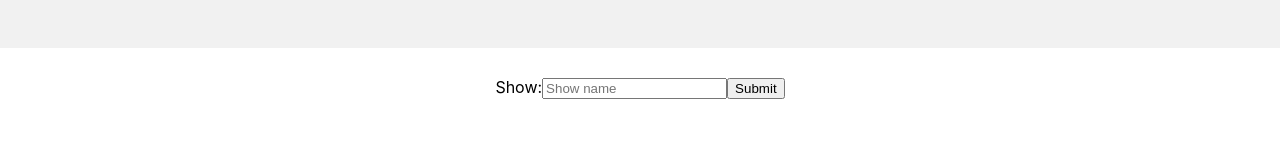
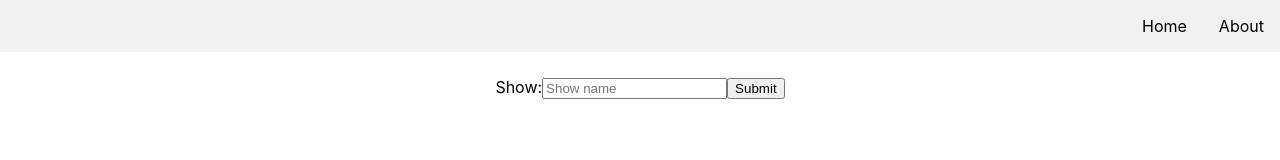
Before and after one commit to mirkotomovic/movie-api, a React (Create React App) app: page / in a window 1280 px wide. Shown: the top 160 px of the page. Built offline with nearby package versions, Linux system fonts and the light colour scheme.

Commit message:
navigation

```diff
--- a/src/App.css
+++ b/src/App.css
@@ -42,9 +42,124 @@
   align-content: stretch;
 }
 
-.header {
+.headerContainer {
   grid-area: header;
+}
+
+/* Sidebar buttons */
+.btn-container {
+  display: flex;
+  flex-wrap: wrap;
+  flex-direction: row;
+  justify-content: center;
+  margin-bottom: 2rem;
+  margin-top: -1rem;
+}
+
+.job-btn {
+  text-decoration: none;
+  text-transform: capitalize;
+  margin: 0 0.5rem;
+  transition: all 0.3s linear;
+  line-height: 1;
+  color: black;
+}
+
+.job-btn:hover {
+  color: gray;
+}
+
+.active-btn {
+  color: cyan;
+}
+
+.navbar {
+  display: flex;
+  position: relative;
+  justify-content: flex-end;
+  align-items: flex-end;
   background-color: #f1f1f1;
+}
+
+.brand-title {
+  font-size: 1.5rem;
+  margin: 0.5rem 2rem;
+}
+
+.navbar-links {
+  height: 100%;
+}
+
+.navbar-links ul {
+  display: flex;
+  margin: 0;
+  padding: 0;
+}
+
+.navbar-links li {
+  list-style: none;
+}
+
+.navbar-links li a {
+  display: block;
+  text-decoration: none;
+  color: black;
+  padding: 1rem;
+}
+
+.navbar-links li:hover {
+  background-color: #f6f6f6;
+}
+
+.toggle-button {
+  position: absolute;
+  top: .75rem;
+  right: 1rem;
+  display: none;
+  flex-direction: column;
+  justify-content: space-between;
+  width: 2rem;
+  height: 2rem;
+}
+
+.bar {
+  width: 2rem;
+  height: 0.2rem;
+  background-color: black;
+  margin: 2px -1rem;
+}
+
+@media (max-width: 800px) {
+  .navbar {
+    flex-direction: column;
+    align-items: flex-start;
+  }
+
+  .toggle-button {
+    display: flex;
+  }
+
+  .navbar-links {
+    display: none;
+    width: 100%;
+  }
+
+  .navbar-links ul {
+    width: 100%;
+    flex-direction: column;
+  }
+
+  .navbar-links ul li {
+    text-align: center;
+  }
+
+  .navbar-links ul li a {
+    padding: .5rem 1rem;
+  }
+
+  .navbar-links.active {
+    display: flex;
+  }
 }
 
 .footer {
--- a/src/App.js
+++ b/src/App.js
@@ -1,47 +1,25 @@
-import React, { useState } from 'react';
+import React, { createContext } from 'react';
 import {
   BrowserRouter as Router,
   Switch,
   Route,
 } from "react-router-dom";
-import { useForm } from "react-hook-form";
-// import { getPerson } from './services/people.service';
-import { searchShow } from './services/show.service'
 import SearchResult from 'components/SearchResult'
 import ShowPage from 'components/Show'
-
+import Header from 'components/Header';
 import 'App.css'
 
 function App() {
-  const [shows, setShows] = useState([]);
-  const { register, handleSubmit } = useForm();
-  const onSubmit = form => {
-    searchShow(form).then(data => setShows(data));
-  }
-
-  // useEffect(() => {
-  //   getPerson(1).then(data => setPerson(data));
-  // }, [])
-
   return (
     <Router>
       <div className="app">
-        <header className="header"></header>
+        <Header></Header>
         <Switch>
-          <Route exact path='/show/:showId'>
+          <Route path='/show/:showId'>
             <ShowPage></ShowPage>
           </Route>
           <Route exact path='/'>
-            <form className="searchForm" onSubmit={handleSubmit(onSubmit)}>
-              <label>
-                Show:
-                <input ref={register} type="text" name="query" placeholder="Show name" />
-              </label>
-              <input type="submit" value="Submit" />
-            </form>
-            <div className="resultContent">
-              <SearchResult props={shows} />
-            </div>
+            <SearchResult></SearchResult>
           </Route>
         </Switch>
         <footer className="footer"></footer>
--- /dev/null
+++ b/src/components/Header.js
@@ -0,0 +1,25 @@
+import React, { useState } from 'react'
+import { NavLink } from 'react-router-dom'
+
+const Header = () => {
+  const [toggle, setToggle] = useState(false);
+  return (
+    <header className="headerContainer">
+      <nav className="navbar">
+        <button className="toggle-button" onClick={() => setToggle(!toggle)}>
+          <div className="bar"></div>
+          <div className="bar"></div>
+          <div className="bar"></div>
+        </button>
+        <div className={`navbar-links ${toggle ? "active": ""}`}>
+          <ul>
+            <li><NavLink to="/">Home</NavLink></li>
+            <li><NavLink to="#">About</NavLink></li>
+          </ul>
+        </div>
+      </nav>
+    </header>
+  )
+}
+
+export default Header
--- a/src/components/SearchResult.js
+++ b/src/components/SearchResult.js
@@ -1,17 +1,33 @@
-import React from 'react'
+import React, { useState } from 'react';
 import { Link } from "react-router-dom";
-import ShowCard from 'components/ShowCard'
+import ShowCard from 'components/ShowCard';
+import { useForm } from "react-hook-form";
+import { searchShow } from 'services/show.service';
 
-export const SearchResult = ({ props }) => {
+export const SearchResult = () => {
+  const [shows, setShows] = useState([]);
+  const { register, handleSubmit } = useForm();
+  const onSubmit = form => {
+    searchShow(form).then(data => setShows(data));
+  }
   return (
     <>
-      {props.map(obj => {
+      <form className="searchForm" onSubmit={handleSubmit(onSubmit)}>
+        <label>
+          Show:
+          <input ref={register} type="text" name="query" placeholder="Show name" />
+        </label>
+        <input type="submit" value="Submit" />
+      </form>
+      <div className="resultContent">
+        {shows.map(obj => {
           return (
             <Link key={obj.show.id} to={"/show/" + obj.show.id}>
               <ShowCard props={obj.show}></ShowCard>
             </Link>
           )
         })}
+      </div>
     </>
   )
 }
--- a/src/components/Show.js
+++ b/src/components/Show.js
@@ -1,15 +1,20 @@
 import React, { useState, useEffect } from 'react'
-import {
-  useParams
-} from "react-router-dom";
 import BasicInfo from 'components/BasicInfoShow'
 import CrewShow from 'components/CrewShow'
 import CastShow from 'components/CastShow'
 import Season from 'components/Season'
-import { getBasicInfo, seasonsEpisodes } from 'services/show.service'
+import { getBasicInfo } from 'services/show.service'
+import {
+  useRouteMatch,
+  Switch,
+  Route,
+  NavLink,
+  useParams
+} from "react-router-dom";
 
 const Show = () => {
   const { showId } = useParams();
+  let { path, url } = useRouteMatch();
   const [showInfo, setShowInfo] = useState({});
   const [crew, setCrew] = useState([]);
   const [cast, setCast] = useState([]);
@@ -32,12 +37,30 @@ const Show = () => {
     )
   } else {
     return (<>
-      <div className="pageTitle"><h1>{showInfo.name}</h1></div>
+      <div className="pageTitle">
+        <h1>{showInfo.name}</h1>
+        <div className="btn-container">
+          <NavLink exact activeClassName="active-btn" className="job-btn" to={`${url}`}>Home</NavLink>
+          <NavLink activeClassName="active-btn" className="job-btn" to={`${url}/cast`}>Cast</NavLink>
+          <NavLink activeClassName="active-btn" className="job-btn" to={`${url}/crew`}>Crew</NavLink>
+          <NavLink activeClassName="active-btn" className="job-btn" to={`${url}/seasons`}>Seasons</NavLink>
+        </div>
+      </div>
       <div className="showContent">
-        <BasicInfo props={showInfo}></BasicInfo>
-        <CastShow props={cast}></CastShow>
-        <CrewShow props={crew}></CrewShow>
-        <Season props={showId} />
+        <Switch>
+          <Route exact path={`${path}/cast`}>
+            <CastShow props={cast}></CastShow>
+          </Route>
+          <Route exact path={`${path}/crew`}>
+            <CrewShow props={crew}></CrewShow>
+          </Route>
+          <Route exact path={`${path}/seasons`}>
+            <Season props={showId} />
+          </Route>
+          <Route exact path={`${path}/`}>
+            <BasicInfo props={showInfo}></BasicInfo>
+          </Route>
+        </Switch>
       </div>
     </>
     )
```
Also changed, not shown: 1 other file (tests, documents, lock files or other folders). Lines whose indentation alone changed are shown as unchanged.
